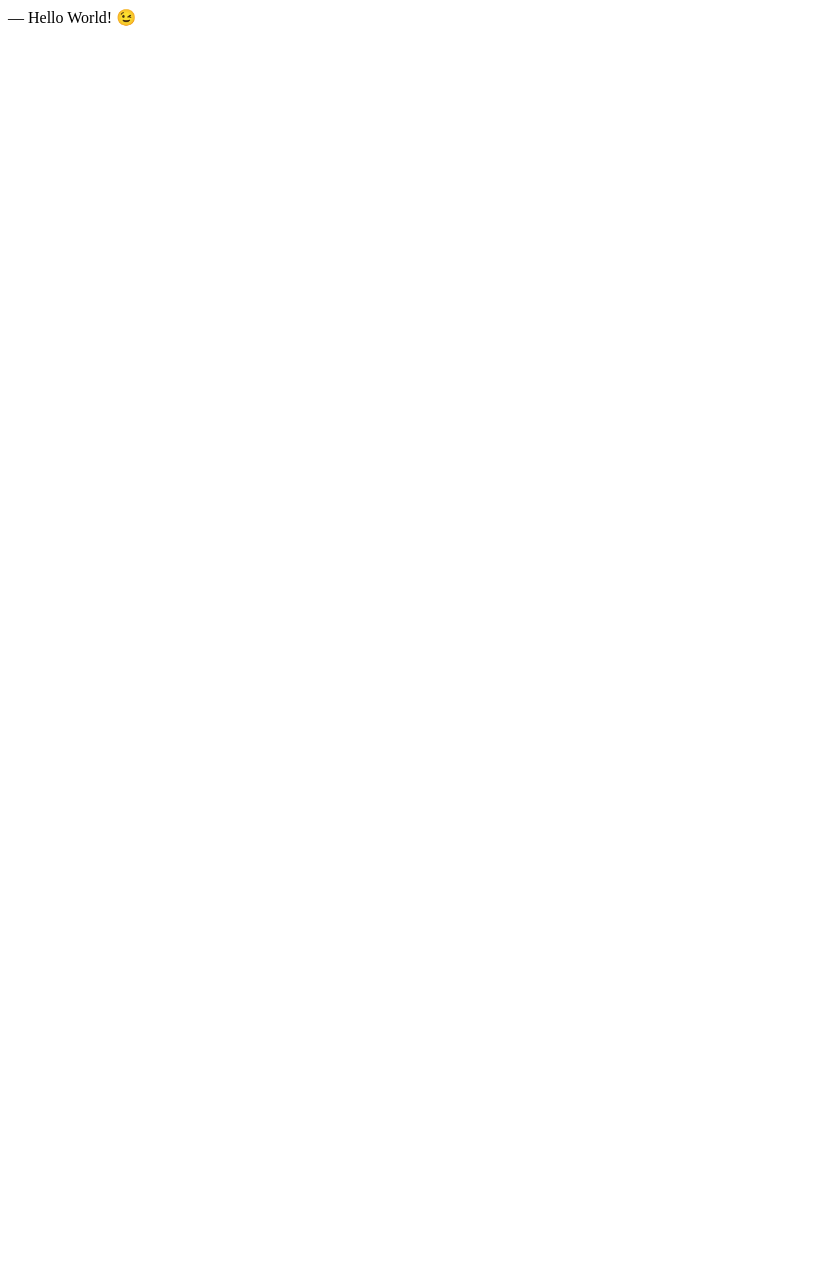
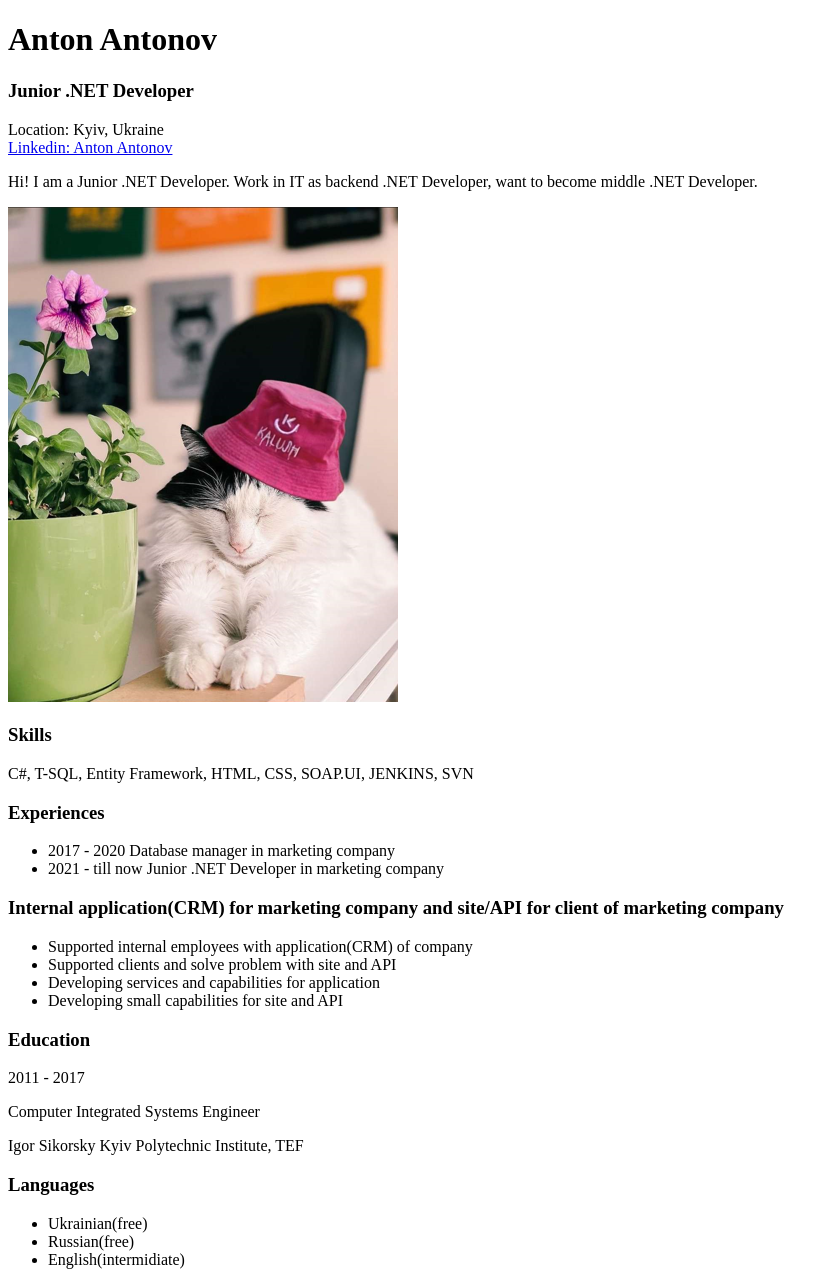
Before and after one commit to AntonSoftEng94/homepage, a plain HTML site: page index.html in a window 1280 px wide. Shown: the whole page, without its empty margins (0-838 px from the left). Before the commit the page ends 800 px from the top, so only its background shows below. Drawn offline with Linux system fonts and the light colour scheme.

Commit message:
Final modification index.html and add assets folder

```diff
--- a/index.html
+++ b/index.html
@@ -5,6 +5,88 @@
     <title>Résumé</title>
   </head>
   <body>
-    ― Hello World! &#x1F609;
+    <main>
+        <div class="resume">
+          <div class="container">
+            <div class="resume__block">
+              <h1 class="contact-info__header">Anton Antonov</h1>
+              <h3 class="contact-info__sub-header">Junior .NET Developer</h3>
+              <div class="contact_info_container fh">
+                <div class="contact-info__block">
+                        <span>Location: Kyiv, Ukraine</span>
+                    <br>
+                    <a href="https://www.linkedin.com/in/%D0%B0%D0%BD%D1%82%D0%BE%D0%BD-%D0%B0%D0%BD%D1%82%D0%BE%D0%BD%D0%BE%D0%B2-a6318a11b/" rel="author" class="contact-info__item">
+                      <span>Linkedin: Anton Antonov</span>
+                    </a>
+                </div>
+                <div class="container">
+                    <div class="resume__block">
+                      <div class="intro">
+                        <p class="intro_text">Hi!
+                          I am a Junior .NET Developer. Work in IT as backend .NET Developer,
+                          want to become middle .NET Developer.
+                        </p>
+                      </div>
+                    </div>
+                  </div>
+                <div class="contact-info__block contact-info__block--center">
+                  <img class="contact-info__avatar" src="assets/avatar.png" alt="Avatar">
+                </div>
+                <div class="contact-info__block"></div>
+              </div>
+            </div>
+            <div class="container">
+                <div class="resume__block">
+                  <div class="skills">
+                    <h3 class="skills__header">Skills</h3>
+                    <p class="skills__text">C#, T-SQL, Entity Framework, HTML, CSS, SOAP.UI, JENKINS, SVN</p>
+                  </div>
+                </div>
+              </div>
+              <div class="container">
+                <div class="resume__block">
+                  <div class="main-info fh">
+                    <div class="experiences">
+                        <h3 class="experiences_header">Experiences</h3>
+                        <ul>
+                            <li>2017 - 2020 Database manager in marketing company</li>
+                            <li>2021 - till now Junior .NET Developer in marketing company</li>
+                        </ul>
+                    </div>
+                  </div>
+                  <div class="experiences__company-project">
+                    <h3 class="experiences__company-project-name">Internal application(CRM) for marketing company and site/API for client of marketing company</h3>
+                    <ul class="experiences__company-project-responsibilities">
+                      <li>Supported internal employees with application(CRM) of company</li>
+                      <li>Supported clients and solve problem with site and API</li>
+                      <li>Developing services and capabilities for application</li>
+                      <li>Developing small capabilities for site and API</li>
+                    </ul>
+                  </div>
+                </div>
+                <div class="additional-info fv">
+                    <div class="additional-info__education">
+                      <h3 class="additional-info__education-header">Education</h3>
+                      <div class="additional-info__education-university">
+                        <span class="additional-info__education-university-durability">2011 - 2017</span>
+                        <p class="additional-info__education-university-speciality">Computer Integrated Systems Engineer</p>
+                        <p class="additional-info__education-university-name">Igor Sikorsky Kyiv Polytechnic Institute, TEF</p>
+                      </div>
+                    </div>
+                    <div class="additional-info__languages">
+                      <h3 class="additional-info__languages-header">Languages</h3>
+                      <p class="additional-info__languages-item">
+                        <ul>
+                            <li>Ukrainian(free)</li>
+                            <li>Russian(free)</li>
+                            <li>English(intermidiate)</li>
+                        </ul>
+                      </p>
+                    </div>
+                  </div>
+              </div>
+          </div>
+        </div>
+      </main>
   </body>
 </html>
```
Also changed, not shown: assets/avatar.PNG (added).
